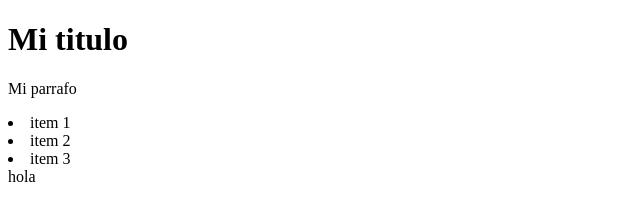
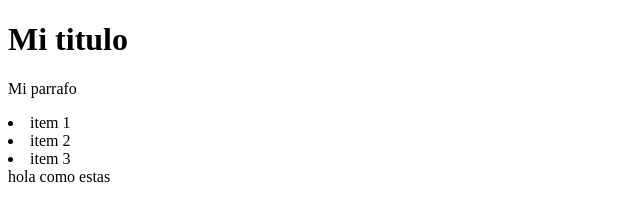
Before and after one commit to Bnacho45/Curriculum, a plain HTML site: page ejemplo.html in a window 1280 px wide. Shown: the full height of the page, 0-640 px from the left. Drawn offline with Linux system fonts and the light colour scheme.

Commit message:
cambios hechos

```diff
--- a/ejemplo.html
+++ b/ejemplo.html
@@ -4,7 +4,7 @@
     <meta charset="UTF-8">
     <meta http-equiv="X-UA-Compatible" content="IE=edge">
     <meta name="viewport" content="width=device-width, initial-scale=1.0">
-    <title>Usando la consola</title>
+    <title>Usando la consola | modificacion</title>
 </head>
 <body>
     <h1>Mi titulo</h1>
@@ -19,6 +19,6 @@
 
     </ul>
 
-    <span>hola</span>
+    <span>hola como estas</span>
 </body>
 </html>
```
Also changed, not shown: sabri.html (+1 -1 lines).
